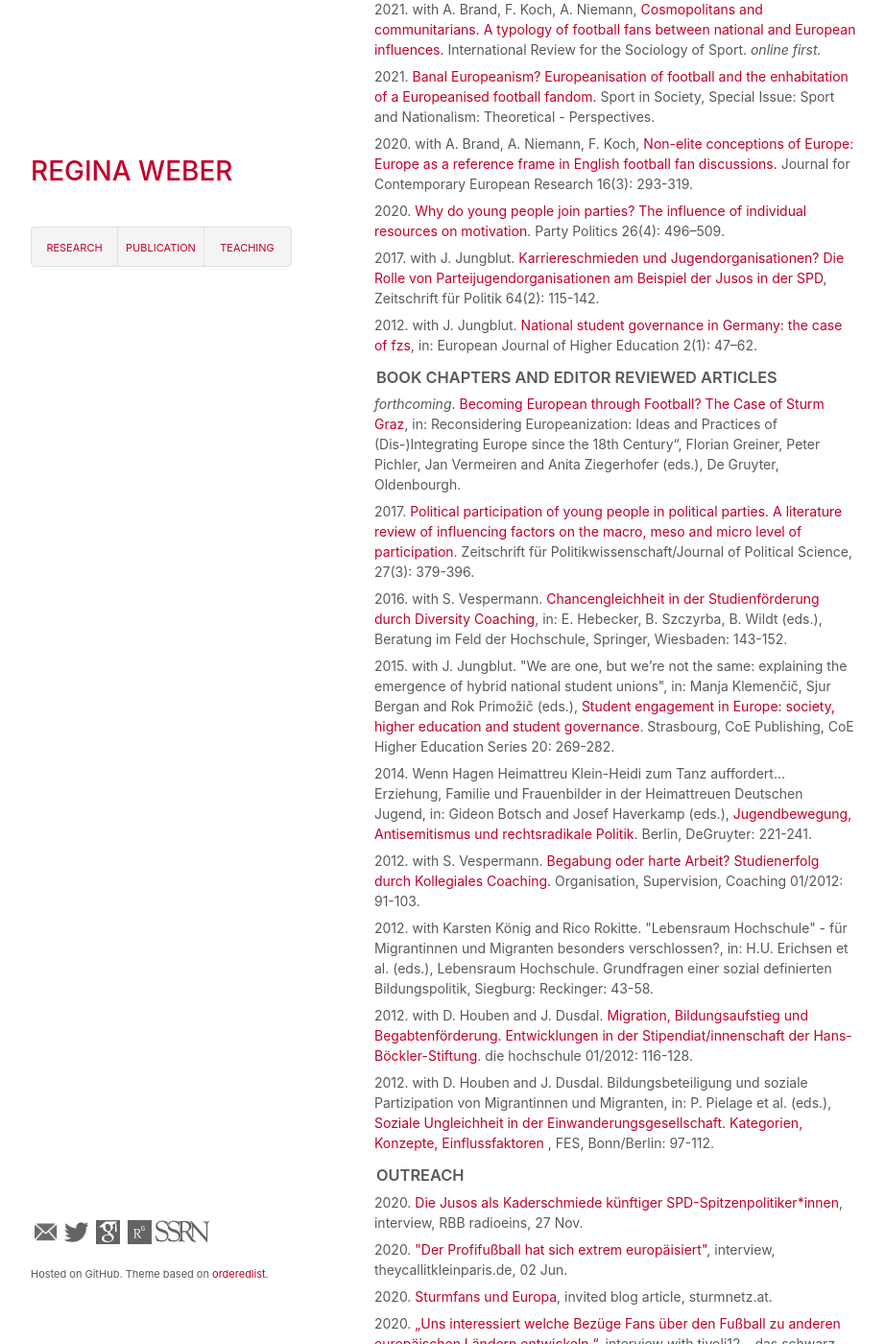
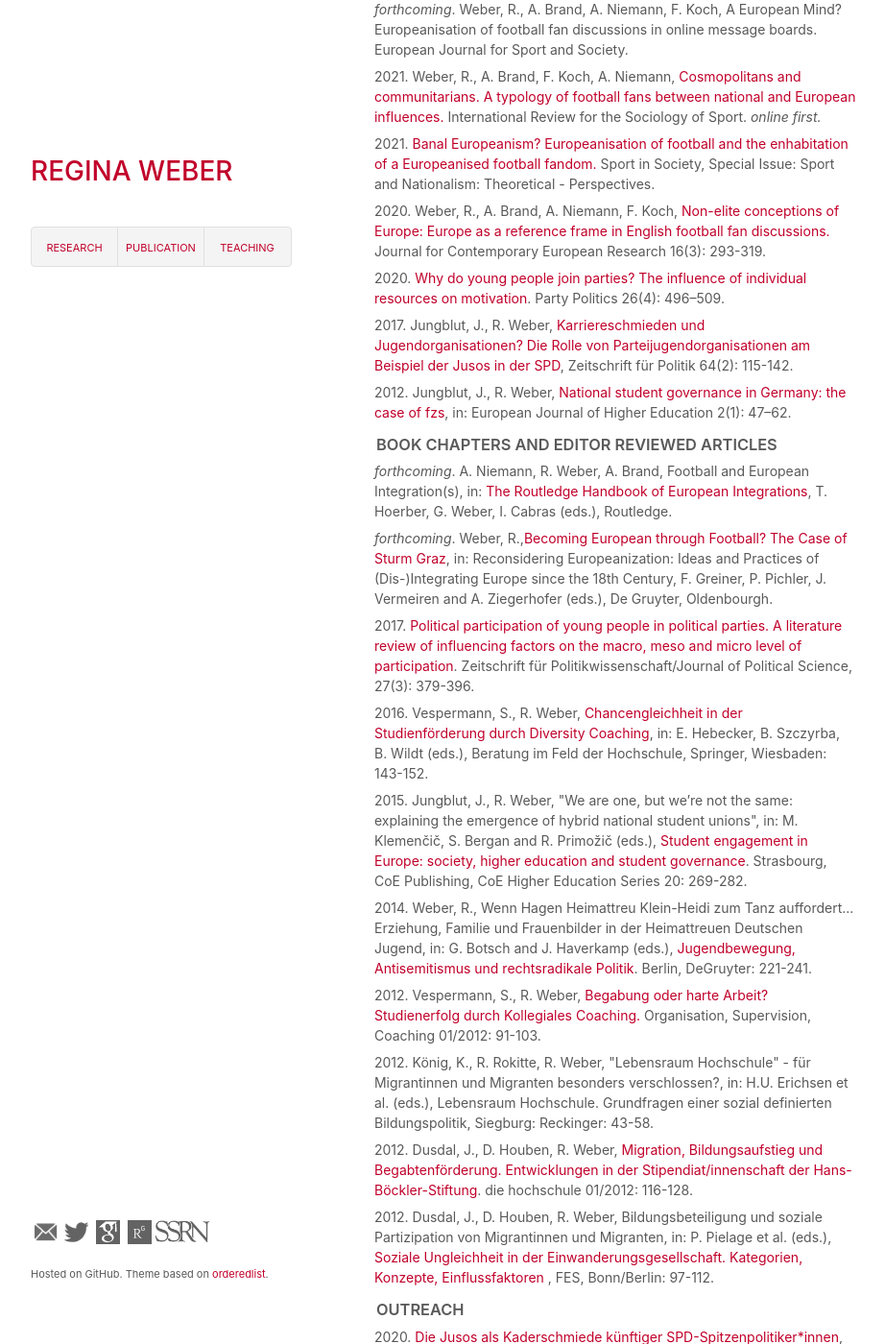
Before and after one commit to robertocabreratapia/robertocabreratapia.github.io, a Jekyll site: the page built from publication.html, in a window 1280 px wide and 1400 px high, scrolled down 359 px. Shown: the whole window at 96% size, without its empty margins (178-1100 px from the left). Built offline with Jekyll 4.4.1, drawn with Linux system fonts in a browser that asks for light colours; some of the changed text lies outside the part shown.

Commit message:
Update publication.html

```diff
--- a/publication.html
+++ b/publication.html
@@ -4,31 +4,33 @@ layout: default
 <h1>Publication</h1>
 <h3>Books</h3>
  <ul>
- 	<li>2017. Young people in old politics. <a href="http://duepublico.uni-duisburg-essen.de/servlets/DerivateServlet/Derivate-43836/WeberRegina_Diss.pdf">Motivation, experiences and future perspectives of young members in the professionalised party organisation</a>. Dissertation, University of Duisburg-Essen.</li>
- <li>2014. with J. Dusdal. <a href="https://www.boeckler.de/pdf/p_edition_hbs_268.pdf">Bildungschancen durch Begabtenförderung</a>. Edition der Hans-Böckler-Stiftung No. 268, Düsseldorf.</li>
- <li>2012. <a href="http://metropol-verlag.de/produkt/regina-weber-rechtsextremistinnen/">Rechtsextremistinnen. Zwischen Kindererziehung und nationalem Kampfauftrag</a>, Berlin, Metropol.</li>
+ 	<li>2017. Weber, R., Young people in old politics. <a href="http://duepublico.uni-duisburg-essen.de/servlets/DerivateServlet/Derivate-43836/WeberRegina_Diss.pdf">Motivation, experiences and future perspectives of young members in the professionalised party organisation</a>. Dissertation, University of Duisburg-Essen.</li>
+ <li>2014. Weber, R., J. Dusdal,  <a href="https://www.boeckler.de/pdf/p_edition_hbs_268.pdf">Bildungschancen durch Begabtenförderung</a>. Edition der Hans-Böckler-Stiftung No. 268, Düsseldorf.</li>
+ <li>2012. Weber, R., <a href="http://metropol-verlag.de/produkt/regina-weber-rechtsextremistinnen/">Rechtsextremistinnen. Zwischen Kindererziehung und nationalem Kampfauftrag</a>, Berlin, Metropol.</li>
  </ul>
 <h3>Peer reviewed articles</h3>
 <ul>
- <li>2021. with A. Brand, F. Koch, A. Niemann, <a href="">Cosmopolitans and communitarians. A typology of football fans between national and European influences.</a> International Review for the Sociology of Sport. <em>online first.</em></li>
+ <li><em>forthcoming</em>. Weber, R., A. Brand, A. Niemann, F. Koch, A European Mind? Europeanisation of football fan discussions in online message boards. European Journal for Sport and Society.</li>
+ <li>2021. Weber, R., A. Brand, F. Koch, A. Niemann, <a href="">Cosmopolitans and communitarians. A typology of football fans between national and European influences.</a> International Review for the Sociology of Sport. <em>online first.</em></li>
  <li>2021. <a href="https://journals.sagepub.com/doi/10.1177/10126902211028147">Banal Europeanism? Europeanisation of football and the enhabitation of a Europeanised football fandom.</a> Sport in Society, Special Issue: Sport and Nationalism: Theoretical - Perspectives.</li>
- <li>2020. with A. Brand, A. Niemann, F. Koch, <a href="https://doi.org/10.30950/jcer.v16i3.1089">Non-elite conceptions of Europe: Europe as a reference frame in English football fan discussions.</a> Journal for Contemporary European Research 16(3): 293-319.</li>
+ <li>2020. Weber, R., A. Brand, A. Niemann, F. Koch, <a href="https://doi.org/10.30950/jcer.v16i3.1089">Non-elite conceptions of Europe: Europe as a reference frame in English football fan discussions.</a> Journal for Contemporary European Research 16(3): 293-319.</li>
  <li>2020. <a href="http://journals.sagepub.com/doi/abs/10.1177/1354068818792576">Why do young people join parties? The influence of individual resources on motivation</a>. Party Politics 26(4): 496–509.</li>
- <li>2017. with J. Jungblut. <a href="https://www.nomos-elibrary.de/10.5771/0044-3360-2017-2-115/karriereschmieden-und-jugendorganisationen-jahrgang-64-2017-heft-2?hitid=0&amp;search-click">Karriereschmieden und Jugendorganisationen? Die Rolle von Parteijugendorganisationen am Beispiel der Jusos in der SPD</a>, Zeitschrift für Politik 64(2): 115-142.</li>
- <li>2012. with J. Jungblut. <a href="http://www.tandfonline.com/doi/abs/10.1080/21568235.2012.683701">National student governance in Germany: the case of fzs</a>, in: European Journal of Higher Education 2(1): 47–62.</li>
+ <li>2017. Jungblut, J., R. Weber, <a href="https://www.nomos-elibrary.de/10.5771/0044-3360-2017-2-115/karriereschmieden-und-jugendorganisationen-jahrgang-64-2017-heft-2?hitid=0&amp;search-click">Karriereschmieden und Jugendorganisationen? Die Rolle von Parteijugendorganisationen am Beispiel der Jusos in der SPD</a>, Zeitschrift für Politik 64(2): 115-142.</li>
+ <li>2012. Jungblut, J., R. Weber, <a href="http://www.tandfonline.com/doi/abs/10.1080/21568235.2012.683701">National student governance in Germany: the case of fzs</a>, in: European Journal of Higher Education 2(1): 47–62.</li>
 </ul>
 
 <h3>Book chapters and editor reviewed articles</h3>
 <ul>
-<li><em>forthcoming</em>. <a href="http://ssrn.com/abstract=3801041">Becoming European through Football? The Case of Sturm Graz</a>, in: Reconsidering Europeanization: Ideas and Practices of (Dis-)Integrating Europe since the 18th Century“, Florian Greiner, Peter Pichler, Jan Vermeiren and Anita Ziegerhofer (eds.), De Gruyter, Oldenbourgh.</li>
+<li><em>forthcoming</em>. A. Niemann, R. Weber, A. Brand, Football and European Integration(s), in: <a href="https://www.routledge.com/The-Routledge-Handbook-of-European-Integrations/Hoerber-Weber-Cabras/p/book/9780367203078#">The Routledge Handbook of European Integrations</a>, T. Hoerber, G. Weber, I. Cabras (eds.), Routledge.</li>
+<li><em>forthcoming</em>. Weber, R.,<a href="http://ssrn.com/abstract=3801041">Becoming European through Football? The Case of Sturm Graz</a>, in: Reconsidering Europeanization: Ideas and Practices of (Dis-)Integrating Europe since the 18th Century, F. Greiner, P. Pichler, J. Vermeiren and A. Ziegerhofer (eds.), De Gruyter, Oldenbourgh.</li>
  <li>2017. <a href="http://rdcu.be/w4na">Political participation of young people in political parties. A literature review of influencing factors on the macro, meso and  micro level of participation</a>. Zeitschrift für Politikwissenschaft/Journal of Political Science, 27(3): 379-396.</li>
- <li>2016. with S. Vespermann. <a href="https://link.springer.com/chapter/10.1007/978-3-658-07910-9_11">Chancengleichheit in der Studienförderung durch Diversity Coaching</a>, in: E. Hebecker, B. Szczyrba, B. Wildt (eds.), Beratung im Feld der Hochschule, Springer, Wiesbaden: 143-152.</li>
- <li>2015. with J. Jungblut. "We are one, but we’re not the same: explaining the emergence of hybrid national student unions", in: Manja Klemenčič, Sjur Bergan and Rok Primožič (eds.), <a href="https://book.coe.int/eur/en/higher-education-and-research/6479-student-engagement-in-europe-society-higher-education-and-student-governance-council-of-europe-higher-education-series-no-20.html">Student engagement in Europe: society, higher education and student governance</a>. Strasbourg, CoE Publishing, CoE Higher Education Series 20: 269-282.</li>
- <li>2014. Wenn Hagen Heimattreu Klein-Heidi zum Tanz auffordert... Erziehung, Familie und Frauenbilder in der Heimattreuen Deutschen Jugend, in: Gideon Botsch and Josef Haverkamp (eds.), <a href="https://www.degruyter.com/view/product/204032">Jugendbewegung, Antisemitismus und rechtsradikale Politik</a>. Berlin, DeGruyter: 221-241.</li>
- <li>2012. with S. Vespermann. <a href="http://link.springer.com/article/10.1007%2Fs11613-012-0270-4">Begabung oder harte Arbeit? Studienerfolg durch Kollegiales Coaching.</a> Organisation, Supervision, Coaching 01/2012: 91-103.</li>
- <li>2012. with Karsten König and Rico Rokitte. "Lebensraum Hochschule" - für Migrantinnen und Migranten besonders verschlossen?, in: H.U. Erichsen et al. (eds.), Lebensraum Hochschule. Grundfragen einer sozial definierten Bildungspolitik, Siegburg: Reckinger: 43-58.</li>
- <li>2012. with D. Houben and J. Dusdal. <a href="http://www.hof.uni-halle.de/journal/dhs112.htm">Migration, Bildungsaufstieg und Begabtenförderung. Entwicklungen in der Stipendiat/innenschaft der Hans-Böckler-Stiftung</a>. die hochschule 01/2012: 116-128.</li>
- <li>2012. with D. Houben and J. Dusdal. Bildungsbeteiligung und soziale Partizipation von Migrantinnen und Migranten, in: P. Pielage et al. (eds.), <a href="http://library.fes.de/pdf-files/wiso/09198.pdf">Soziale Ungleichheit in der Einwanderungsgesellschaft. Kategorien, Konzepte, Einflussfaktoren</a> </a>, FES, Bonn/Berlin: 97-112.</li>
+ <li>2016. Vespermann, S., R. Weber, <a href="https://link.springer.com/chapter/10.1007/978-3-658-07910-9_11">Chancengleichheit in der Studienförderung durch Diversity Coaching</a>, in: E. Hebecker, B. Szczyrba, B. Wildt (eds.), Beratung im Feld der Hochschule, Springer, Wiesbaden: 143-152.</li>
+ <li>2015. Jungblut, J., R. Weber, "We are one, but we’re not the same: explaining the emergence of hybrid national student unions", in: M. Klemenčič, S. Bergan and R. Primožič (eds.), <a href="https://book.coe.int/eur/en/higher-education-and-research/6479-student-engagement-in-europe-society-higher-education-and-student-governance-council-of-europe-higher-education-series-no-20.html">Student engagement in Europe: society, higher education and student governance</a>. Strasbourg, CoE Publishing, CoE Higher Education Series 20: 269-282.</li>
+ <li>2014. Weber, R., Wenn Hagen Heimattreu Klein-Heidi zum Tanz auffordert... Erziehung, Familie und Frauenbilder in der Heimattreuen Deutschen Jugend, in: G. Botsch and J. Haverkamp (eds.), <a href="https://www.degruyter.com/view/product/204032">Jugendbewegung, Antisemitismus und rechtsradikale Politik</a>. Berlin, DeGruyter: 221-241.</li>
+ <li>2012. Vespermann, S., R. Weber, <a href="http://link.springer.com/article/10.1007%2Fs11613-012-0270-4">Begabung oder harte Arbeit? Studienerfolg durch Kollegiales Coaching.</a> Organisation, Supervision, Coaching 01/2012: 91-103.</li>
+ <li>2012. König, K., R. Rokitte, R. Weber, "Lebensraum Hochschule" - für Migrantinnen und Migranten besonders verschlossen?, in: H.U. Erichsen et al. (eds.), Lebensraum Hochschule. Grundfragen einer sozial definierten Bildungspolitik, Siegburg: Reckinger: 43-58.</li>
+ <li>2012. Dusdal, J.,  D. Houben, R. Weber, <a href="http://www.hof.uni-halle.de/journal/dhs112.htm">Migration, Bildungsaufstieg und Begabtenförderung. Entwicklungen in der Stipendiat/innenschaft der Hans-Böckler-Stiftung</a>. die hochschule 01/2012: 116-128.</li>
+ <li>2012. Dusdal, J.,  D. Houben, R. Weber, Bildungsbeteiligung und soziale Partizipation von Migrantinnen und Migranten, in: P. Pielage et al. (eds.), <a href="http://library.fes.de/pdf-files/wiso/09198.pdf">Soziale Ungleichheit in der Einwanderungsgesellschaft. Kategorien, Konzepte, Einflussfaktoren</a> </a>, FES, Bonn/Berlin: 97-112.</li>
 </ul>
 
 <h3>Outreach</h3>
```
